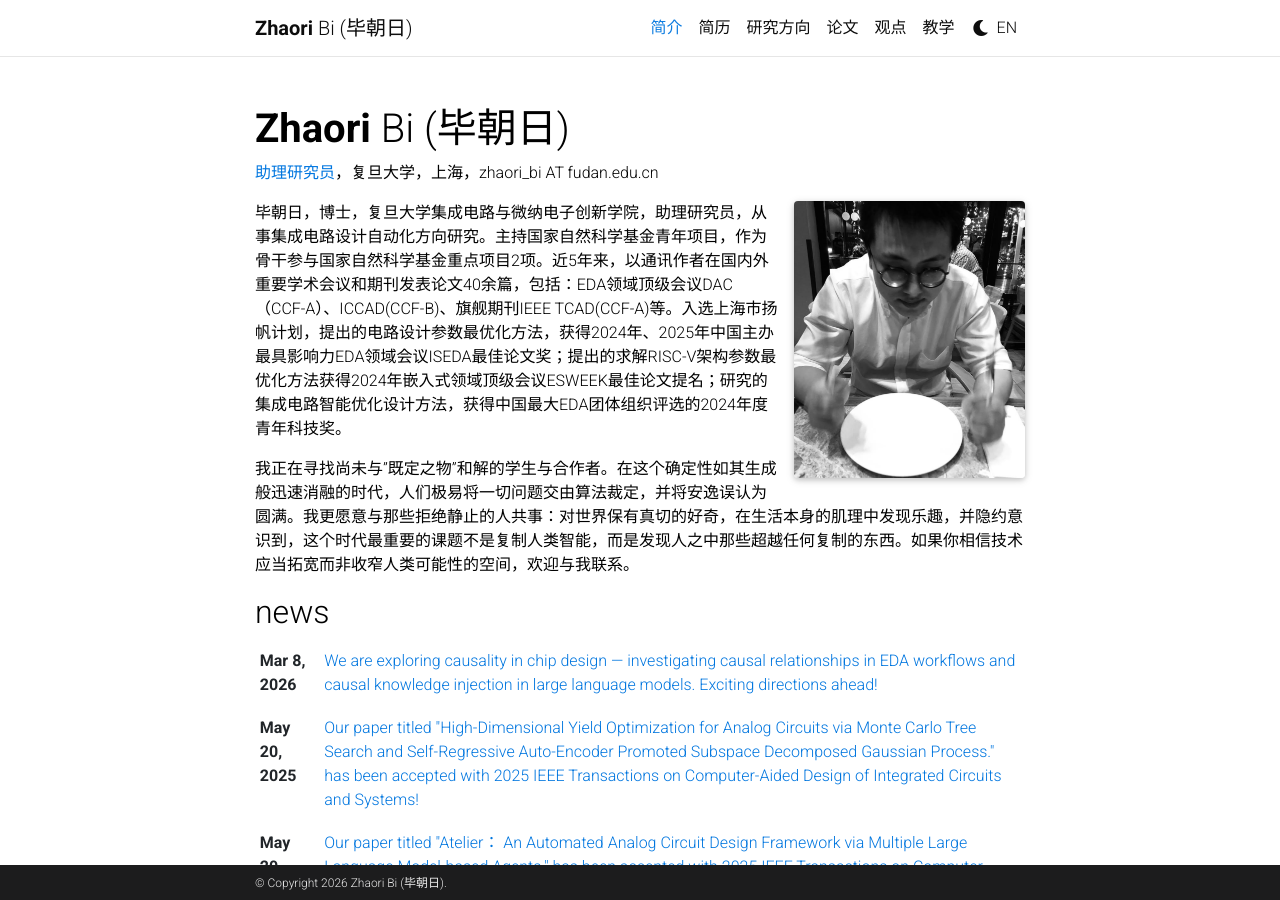
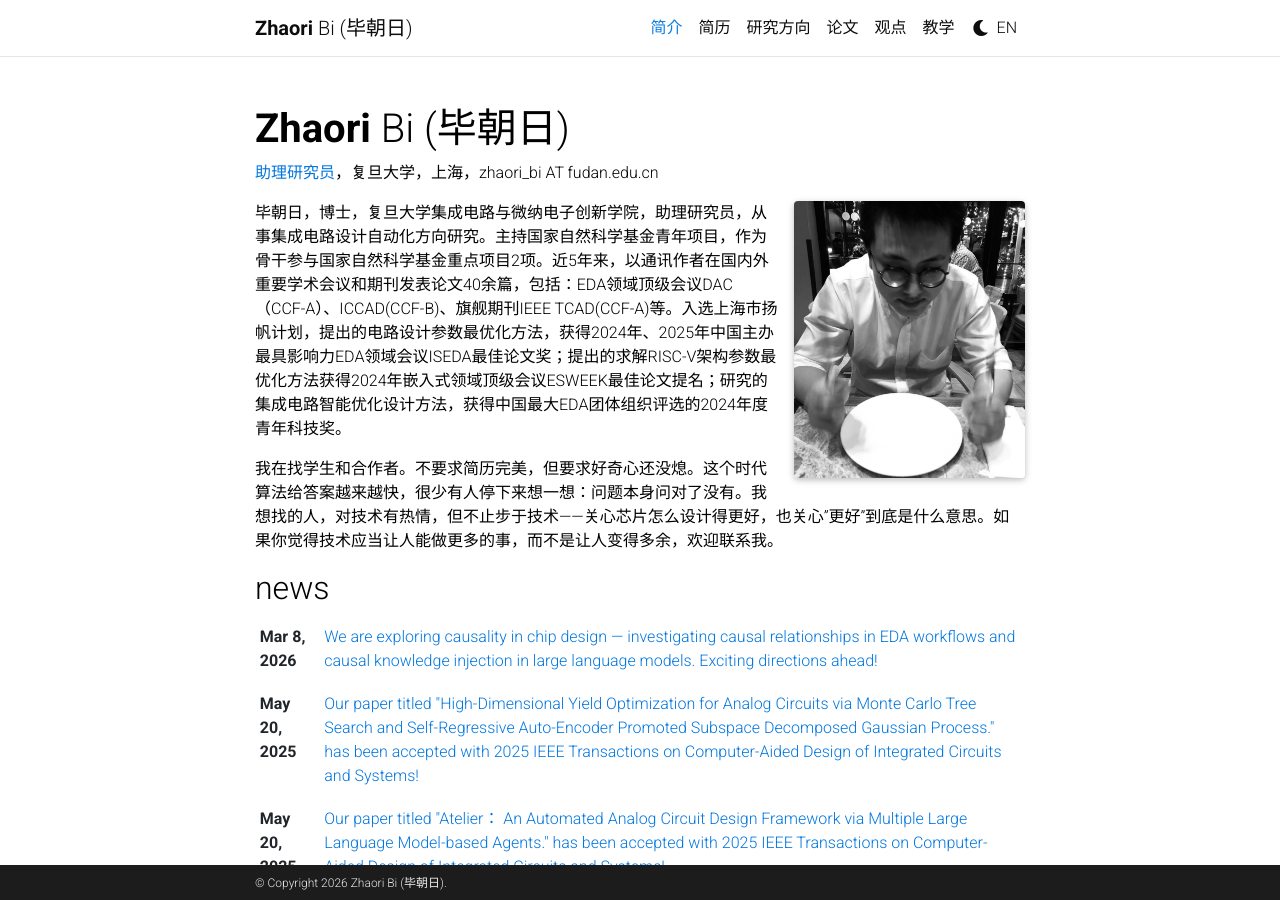
Before and after one commit to bzr2915/bzr2915, a Jekyll site: the page built from _pages/about_zh.md, in a window 1280 px wide and 900 px high. Built offline with Jekyll 4.4.1, drawn with Linux system fonts in a browser that asks for light colours; full-size pictures stand in for the smaller copies a plugin makes; comment, search, counter and statistics services are not loaded; a style sheet for code colours, icons or effects is not loaded.

Commit message:
feat: rewrite about_zh recruitment paragraph in concise style
Co-Authored-By: Claude Opus 4.6 <noreply@anthropic.com>

```diff
--- a/_pages/about_zh.md
+++ b/_pages/about_zh.md
@@ -18,4 +18,4 @@ social: true
 ---
 毕朝日，博士，复旦大学集成电路与微纳电子创新学院，助理研究员，从事集成电路设计自动化方向研究。主持国家自然科学基金青年项目，作为骨干参与国家自然科学基金重点项目2项。近5年来，以通讯作者在国内外重要学术会议和期刊发表论文40余篇，包括：EDA领域顶级会议DAC（CCF-A）、ICCAD(CCF-B)、旗舰期刊IEEE TCAD(CCF-A)等。入选上海市扬帆计划，提出的电路设计参数最优化方法，获得2024年、2025年中国主办最具影响力EDA领域会议ISEDA最佳论文奖；提出的求解RISC-V架构参数最优化方法获得2024年嵌入式领域顶级会议ESWEEK最佳论文提名；研究的集成电路智能优化设计方法，获得中国最大EDA团体组织评选的2024年度青年科技奖。
 
-我正在寻找尚未与"既定之物"和解的学生与合作者。在这个确定性如其生成般迅速消融的时代，人们极易将一切问题交由算法裁定，并将安逸误认为圆满。我更愿意与那些拒绝静止的人共事：对世界保有真切的好奇，在生活本身的肌理中发现乐趣，并隐约意识到，这个时代最重要的课题不是复制人类智能，而是发现人之中那些**超越**任何复制的东西。如果你相信技术应当拓宽而非收窄人类可能性的空间，欢迎与我联系。
+我在找学生和合作者。不要求简历完美，但要求好奇心还没熄。这个时代算法给答案越来越快，很少有人停下来想一想：问题本身问对了没有。我想找的人，对技术有热情，但不止步于技术——关心芯片怎么设计得更好，也关心"更好"到底是什么意思。如果你觉得技术应当让人能做更多的事，而不是让人变得多余，欢迎联系我。
```
